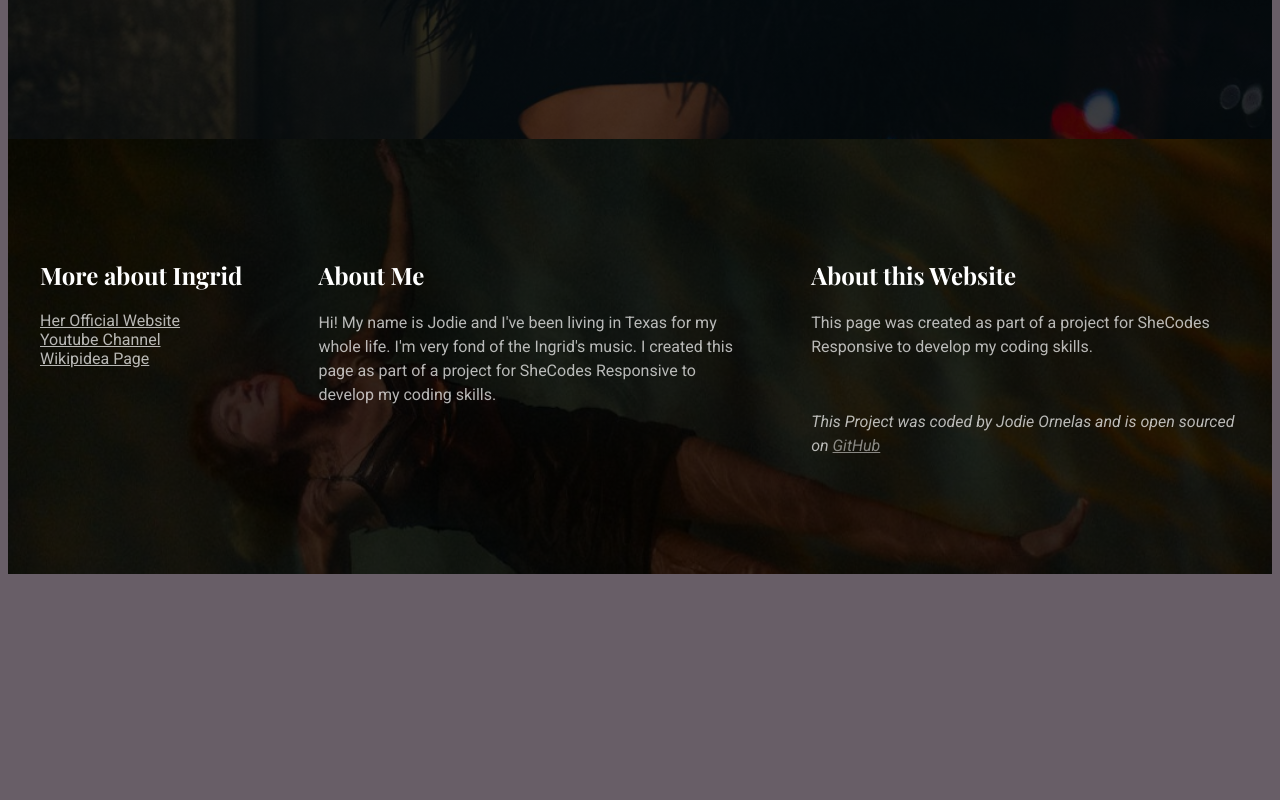
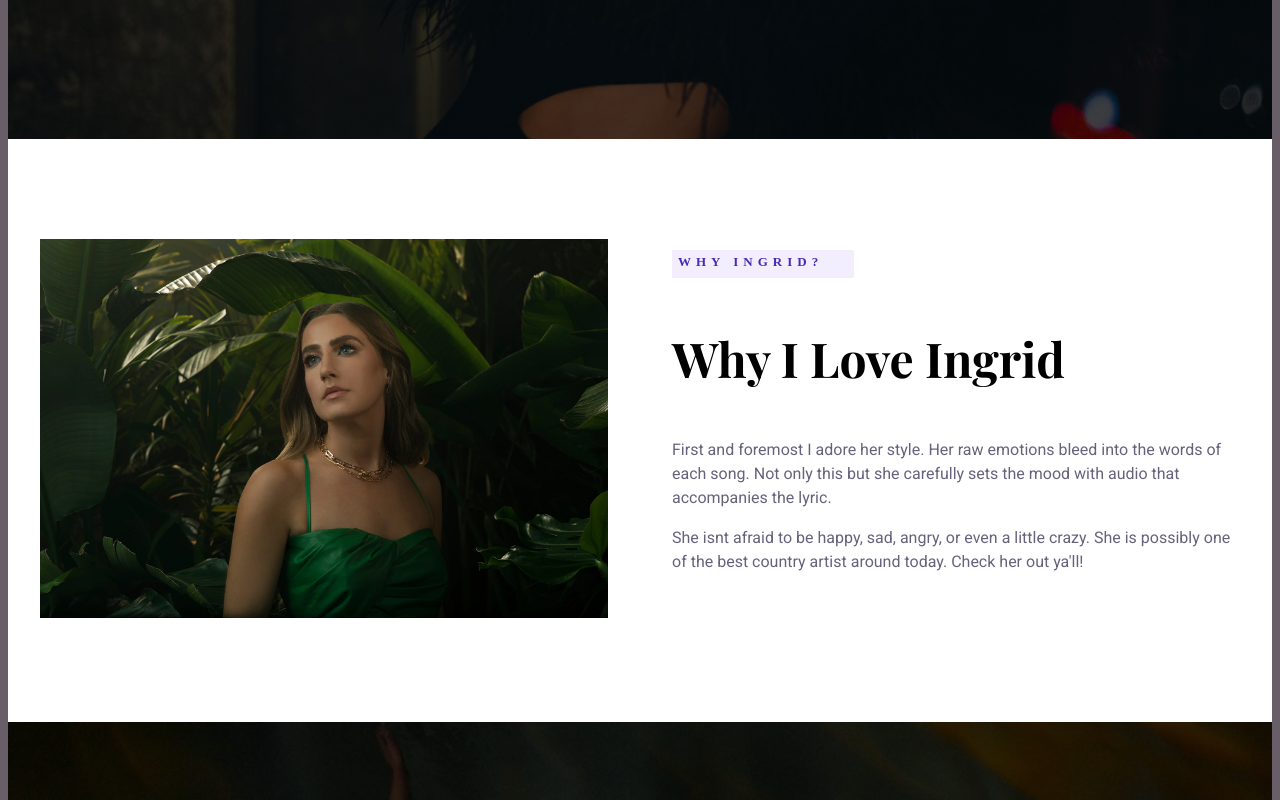
Before and after one commit to JodieOrnelas/ingrid-andress-project, a plain HTML site: page index.html in a window 1280 px wide. Shown: the part 620-1420 px from the top of the page. Before the commit the page ends 1202 px from the top, so only its background shows below. Drawn offline with nearby package versions, Linux system fonts and the light colour scheme; a web font is replaced by a local one.

Commit message:
Added Grid Section

```diff
--- a/index.html
+++ b/index.html
@@ -21,6 +21,27 @@
         <h2>American Country Singer</h2>
         <a> Learn More</a>
       </header>
+      <main>
+        <section class="grid grid-2-columns">
+          <div>
+            <img src="images/img3.webp" alt="ingrid" class="img-responsive" />
+          </div>
+          <div>
+            <h2>Why Ingrid?</h2>
+            <h3>Why I Love Ingrid</h3>
+            <p>
+              First and foremost I adore her style. Her raw emotions bleed into
+              the words of each song. Not only this but she carefully sets the
+              mood with audio that accompanies the lyric.
+            </p>
+            <p>
+              She isnt afraid to be happy, sad, angry, or even a little crazy.
+              She is possibly one of the best country artist around today. Check
+              her out ya'll!
+            </p>
+          </div>
+        </section>
+      </main>
       <footer>
         <section class="grid">
           <div>
--- a/src/styles.css
+++ b/src/styles.css
@@ -13,10 +13,22 @@ body {
   grid-template-columns: 1fr 2fr 2fr;
   grid-gap: 64px;
 }
+.img-responsive {
+  max-width: 100%;
+}
+
+.grid-2-columns {
+  grid-template-columns: 1fr 1fr;
+}
+
+.grid-3-columns-with-first-narrow {
+  grid-template-columns: 1fr 2fr 2fr;
+}
 
 section {
   max-width: 1200px;
   margin: 0 auto;
+  padding: 100px 0;
 }
 
 header {
@@ -66,6 +78,42 @@ header a {
   border-radius: 20px;
 }
 
+main {
+  background-color: white;
+}
+
+main h2 {
+  font-family: "Poppins";
+  font-style: normal;
+  font-weight: 700;
+  font-size: 13px;
+  line-height: 20px;
+  letter-spacing: 5px;
+  text-transform: uppercase;
+  color: #462cb3;
+  padding: 2px 6px;
+  gap: 10px;
+  background: rgba(136, 93, 241, 0.1);
+  width: 170px;
+  height: 24px;
+}
+
+main h3 {
+  font-family: "Playfair Display";
+  font-style: normal;
+  font-weight: 700;
+  font-size: 48px;
+  line-height: 64px;
+}
+
+main p {
+  font-style: normal;
+  font-weight: 400;
+  font-size: 16px;
+  line-height: 1.5;
+  color: #272044;
+  opacity: 0.7;
+}
 footer {
   color: white;
   background-image: linear-gradient(rgba(0, 0, 0, 0.8), rgba(0, 0, 0, 0.8)),
```
Also changed, not shown: images/img3.webp (added).
